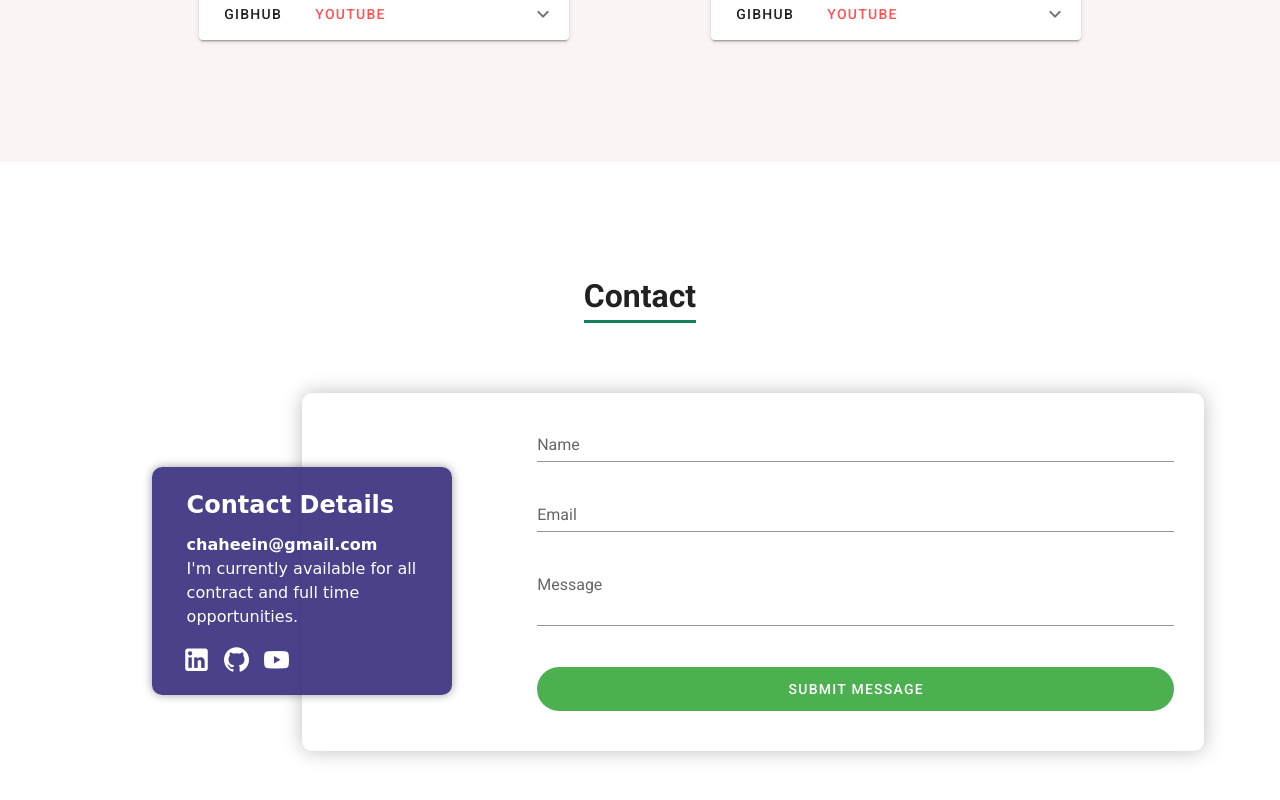
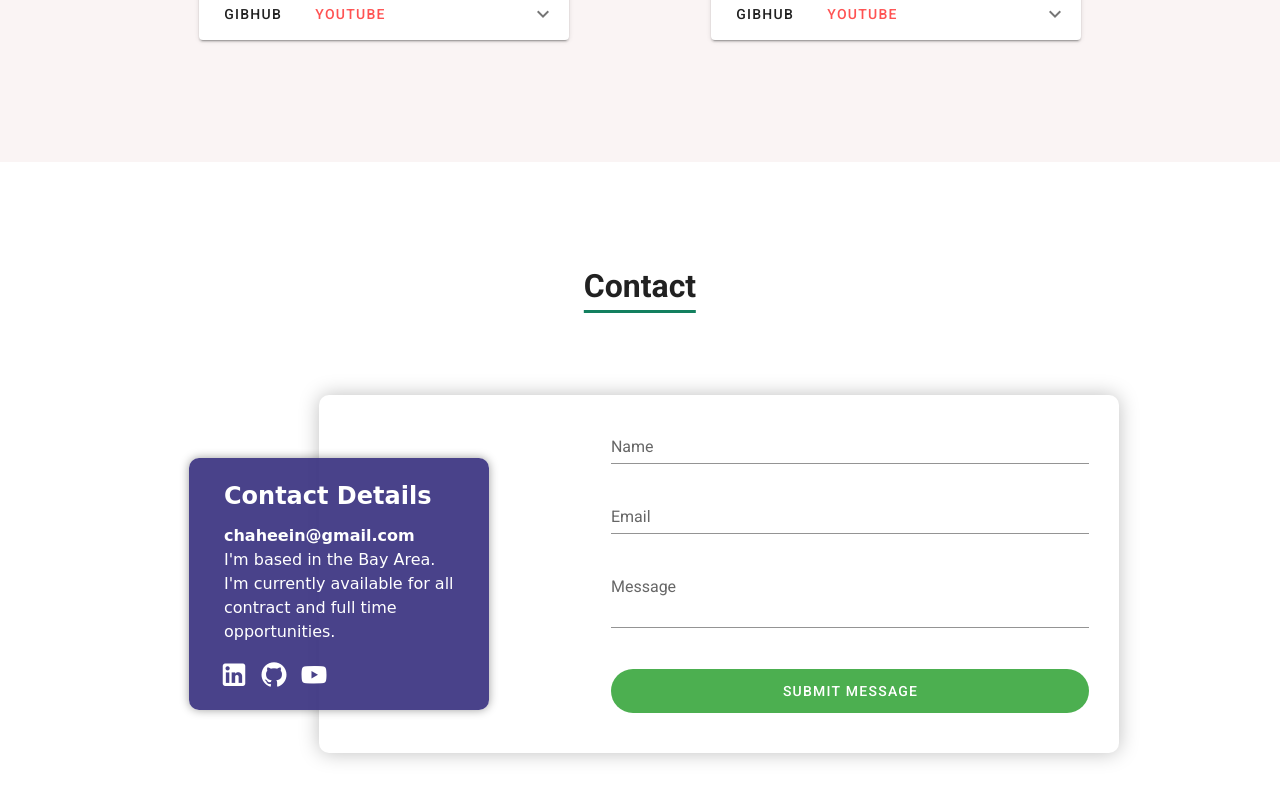
Before and after one commit to chaheein123/vue-portfolio, a Vue app: page / in a window 1280 px wide. Shown: the part 2859-3659 px from the top of the page. Built offline with nearby package versions, Linux system fonts and the light colour scheme.

Commit message:
finished the contact section

```diff
--- a/src/components/ContactComponent/ContactComponent.html
+++ b/src/components/ContactComponent/ContactComponent.html
@@ -1,10 +1,11 @@
 <div class="contact-component" id="contactSection">
+  <h1 class="contact-header">Contact</h1>
+
   <div class="container form-wrapper">
-    <h1 class="contact-header">Contact</h1>
+    <!-- <h1 class="contact-header">Contact</h1> -->
     <div class="contact-form-wrapper">
       <div class="contact-form">
         <div class="contact-form-main">
-          <!-- <v-form action="https://formspree.io/chaheein@gmail.com" method="POST"> -->
           <form @submit.prevent="onSubmit">
             <v-container>
               <v-row class=" textfield-rows">
@@ -39,7 +40,8 @@
                         chaheein@gmail.com
                       </span>
                       </br>
-                      I'm currently available for all contract and full time opportunities.
+                      I'm based in the Bay Area. I'm currently available for all contract and
+                      full time opportunities.
                     </p>
 
                     <a href="https://www.linkedin.com/in/ian-cha/" target="_blank">
--- a/src/components/ContactComponent/ContactComponent.scss
+++ b/src/components/ContactComponent/ContactComponent.scss
@@ -1,18 +1,30 @@
+.contact-header {
+  position: relative;
+  border-bottom: 3px rgb(19, 128, 95) solid;
+  display: inline-block;
+  left: 50%;
+  transform: translateX(-50%);
+  margin-top: 100px;
+
+
+}
+
 .form-wrapper {
-  padding-top: 110px;
+  // padding-top: 110px;
   text-align: center;
   width: 90%;
 
-  .contact-header {
-    border-bottom: 3px rgb(19, 128, 95) solid;
-    display: inline-block;
-  }
+  // .contact-header {
+  //   border-bottom: 3px rgb(19, 128, 95) solid;
+  //   display: inline-block;
+  // }
 
   .contact-form-wrapper {
     margin-top: 70px;
     border-radius: 10px;
     box-shadow: 0 0 20px rgba(0, 0, 0, 0.253);
     padding: 20px;
+    max-width: 800px;
 
     .textfield-rows {
       .textfield-cols {
@@ -51,17 +63,20 @@
 
 @media screen and (min-width: 880px) {
   .form-wrapper {
+    text-align: center;
+    max-width: 1200px;
 
     .contact-header {
 
     }
 
     .contact-form-wrapper {
+      display: inline-block;
       position: relative;
       width: 80%;
-      margin-right: 0;
-      margin-left: auto;
-      padding-left: 20%;
+      padding-left: 25%;
+      left: 7%;
+
 
       .textfield-rows {
         .textfield-cols {
@@ -69,8 +84,8 @@
           .contact-form-details{
             width: 300px;
             position: absolute;
-            left: -150px;
-            top: 15%;
+            left: -130px;
+            top: 12%;
 
             h2 {
 
```
